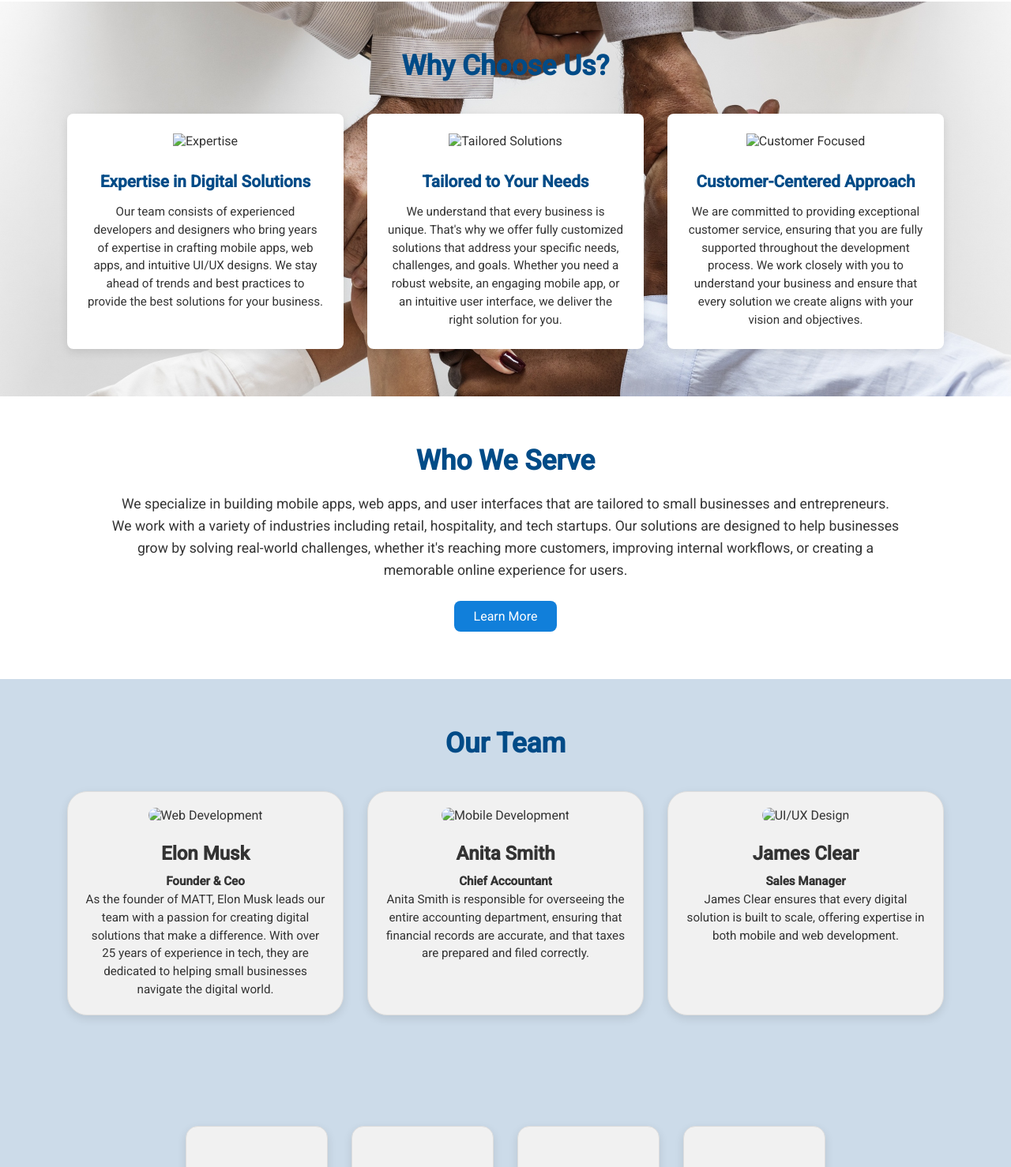
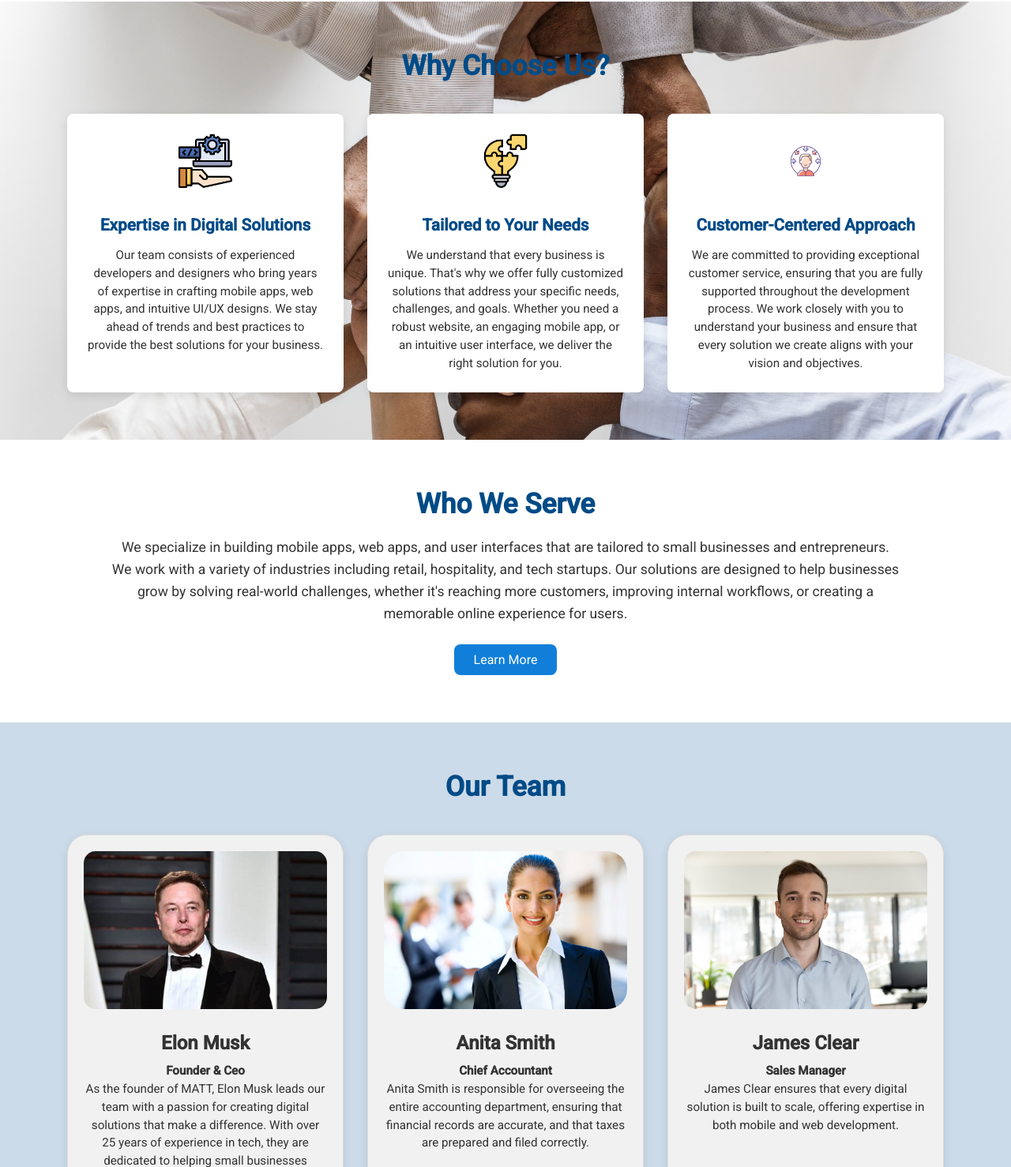
Before and after one commit to Ziyaad-Labaran/mobile-ziyaad, a plain HTML site: page About.html in a window 1280 px wide. Shown: the part 1092-2570 px from the top of the page at 79% size. Drawn offline with nearby package versions, Linux system fonts and the light colour scheme.

Commit message:
Update About.html

```diff
--- a/About.html
+++ b/About.html
@@ -69,21 +69,21 @@
             <h2>Why Choose Us?</h2>
             <div class="reason-cards">
                 <div class="reason-card">
-                    <img src="img/digital.png" alt="Expertise">
+                    <img src="digital.png" alt="Expertise">
                     <h3>Expertise in Digital Solutions</h3>
                     <p>Our team consists of experienced developers and designers who bring years of expertise in
                         crafting mobile apps, web apps, and intuitive UI/UX designs. We stay ahead of trends and best
                         practices to provide the best solutions for your business.</p>
                 </div>
                 <div class="reason-card">
-                    <img src="img/solutions.png" alt="Tailored Solutions">
+                    <img src="solutions.png" alt="Tailored Solutions">
                     <h3>Tailored to Your Needs</h3>
                     <p>We understand that every business is unique. That's why we offer fully customized solutions that
                         address your specific needs, challenges, and goals. Whether you need a robust website, an
                         engaging mobile app, or an intuitive user interface, we deliver the right solution for you.</p>
                 </div>
                 <div class="reason-card">
-                    <img src="img/pngtree-customer-centricity-rgb-color-icon-cartoon-centricity-core-vector-png-image_41187580-removebg-preview.png"
+                    <img src="pngtree-customer-centricity-rgb-color-icon-cartoon-centricity-core-vector-png-image_41187580-removebg-preview.png"
                         alt="Customer Focused">
                     <h3>Customer-Centered Approach</h3>
                     <p>We are committed to providing exceptional customer service, ensuring that you are fully supported
@@ -115,7 +115,7 @@
             <h2 data-aos="fade-up">Our Team</h2>
             <div class="service-cards">
                 <div class="service-card">
-                    <img src="img/Elon.jpg" alt="Web Development">
+                    <img src="Elon.jpg" alt="Web Development">
                     <h3>Elon Musk</h3>
                     <strong>
                         <p>Founder & Ceo</p>
@@ -125,7 +125,7 @@
                         small businesses navigate the digital world.</p>
                 </div>
                 <div class="service-card" >
-                    <img src="img/team-3.jpeg" alt="Mobile Development" style="border-radius: 25px;">
+                    <img src="team-3.jpeg" alt="Mobile Development" style="border-radius: 25px;">
                     <h3>Anita Smith</h3>
                     <strong>
                         <p>Chief Accountant</p>
@@ -134,7 +134,7 @@
                         financial records are accurate, and that taxes are prepared and filed correctly.</p>
                 </div>
                 <div class="service-card">
-                    <img src="img/team-1.jpg" alt="UI/UX Design">
+                    <img src="team-1.jpg" alt="UI/UX Design">
                     <h3>James Clear</h3>
                     <strong>
                         <p>Sales Manager</p>
```
